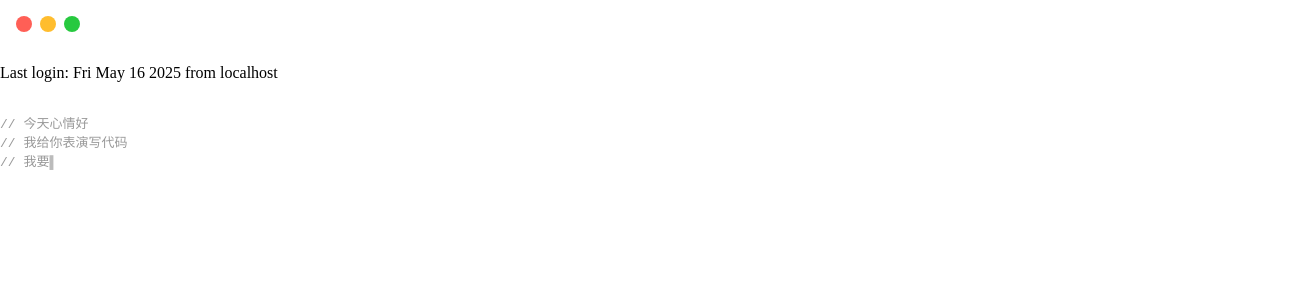
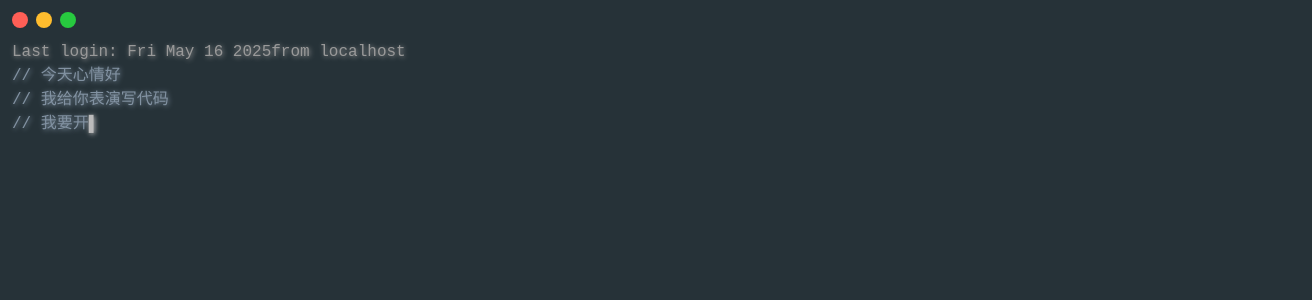
Before and after one commit to BigBaiDog/vite-project, a Vue app: page / in a window 1280 px wide. Shown: the top 300 px of the page, 1312 px wide, since content can reach past the window. Built offline with nearby package versions, Linux system fonts and the light colour scheme.

Commit message:
对齐字体，添加发光效果

```diff
--- a/src/assets/data.ts
+++ b/src/assets/data.ts
@@ -5,8 +5,7 @@ interface execution{
   visible: boolean
 }
 const data: { [key: string]: string | Array<execution> } = {
-  code:`
-// 今天心情好
+  code:`// 今天心情好
 // 我给你表演写代码
 // 我要开始写啦
 const { 😆, 🤗 } = 🌎;
--- a/src/components/CodeTyping.vue
+++ b/src/components/CodeTyping.vue
@@ -1,8 +1,8 @@
 <script setup lang="ts">
 import { ref, computed, watchEffect } from 'vue'
 import Prism from "prismjs"
-import 'prismjs/themes/prism-tomorrow.css'
-// import 'prismjs/themes/prism-okaidia.css'
+// import 'prismjs/themes/prism-tomorrow.css'
+import 'prismjs/themes/prism-okaidia.css'
 import '@fontsource-variable/jetbrains-mono'
 import data from '../assets/data'
 
@@ -55,11 +55,14 @@ watchEffect(async () => {
 </template>
 
 <style lang="less">
+pre{
+  white-space: pre-line;
+  margin: auto 12px;
+}
 .cursor {
     color: #BBB;
     animation: blink 500ms step-end infinite;
 }
-
 @keyframes blink {
     50% {
         opacity: 0;
--- a/src/components/LastLogin.vue
+++ b/src/components/LastLogin.vue
@@ -19,8 +19,8 @@ watchEffect(async () => {
 </script>
 
 <template>
-    <p v-if="connected">Last login: {{ date }} from {{ ip }}</p>
-    <p v-else>Connecting ...</p>
+    <p v-if="connected"><span>Last login: </span><span>{{ date }} </span><span>from </span><span>{{ ip }}</span></p>
+    <p v-else><span>Connecting ...</span></p>
 </template>
 
 <style lang="less"></style>
--- a/src/components/TopBar.vue
+++ b/src/components/TopBar.vue
@@ -11,33 +11,25 @@
 
 <style scoped lang="less">
 header {
-    // position: absolute;
-    // top: 0;
-    // left: 0;
-    width: 100%;
-    height: 16px;
-    padding: 16px;
-
-    >a {
+  width: 100%;
+  height: 16px;
+  margin: 12px;
+    a {
         float: left;
         display: block;
         width: 16px;
         height: 16px;
         margin-right: 8px;
         border-radius: 8px;
-
         &.close {
             background-color: #FF5F56;
         }
-
         &.minimize {
             background-color: #FFBD2E;
         }
-
         &.maximize {
             background-color: #27C93F;
         }
-
     }
 }
 </style>
--- a/src/style.css
+++ b/src/style.css
@@ -1,84 +1,18 @@
+html, body {
+  margin: 0;
+  width: 100%;
+  height: 100%;
+  overflow: hidden;
+}
 body {
-  margin: 0;
-  height: 100%
+  background-color: #263238;
 }
-
-/* :root {
-  font-family: system-ui, Avenir, Helvetica, Arial, sans-serif;
+p{
+  margin: auto 12px;
+}
+code, span{
   line-height: 1.5;
-  font-weight: 400;
-
-  color-scheme: light dark;
-  color: rgba(255, 255, 255, 0.87);
-  background-color: #242424;
-
-  font-synthesis: none;
-  text-rendering: optimizeLegibility;
-  -webkit-font-smoothing: antialiased;
-  -moz-osx-font-smoothing: grayscale;
+  color: #999;
+  text-shadow: 1px 1px 5px;
+  font-family: 'JetBrains Mono Variable', monospace;
 }
-
-a {
-  font-weight: 500;
-  color: #646cff;
-  text-decoration: inherit;
-}
-a:hover {
-  color: #535bf2;
-}
-
-body {
-  margin: 0;
-  display: flex;
-  place-items: center;
-  min-width: 320px;
-  min-height: 100vh;
-}
-
-h1 {
-  font-size: 3.2em;
-  line-height: 1.1;
-}
-
-button {
-  border-radius: 8px;
-  border: 1px solid transparent;
-  padding: 0.6em 1.2em;
-  font-size: 1em;
-  font-weight: 500;
-  font-family: inherit;
-  background-color: #1a1a1a;
-  cursor: pointer;
-  transition: border-color 0.25s;
-}
-button:hover {
-  border-color: #646cff;
-}
-button:focus,
-button:focus-visible {
-  outline: 4px auto -webkit-focus-ring-color;
-}
-
-.card {
-  padding: 2em;
-}
-
-#app {
-  max-width: 1280px;
-  margin: 0 auto;
-  padding: 2rem;
-  text-align: center;
-}
-
-@media (prefers-color-scheme: light) {
-  :root {
-    color: #213547;
-    background-color: #ffffff;
-  }
-  a:hover {
-    color: #747bff;
-  }
-  button {
-    background-color: #f9f9f9;
-  }
-} */
```
Also changed, not shown: src/App.vue (+0 -18 lines).
